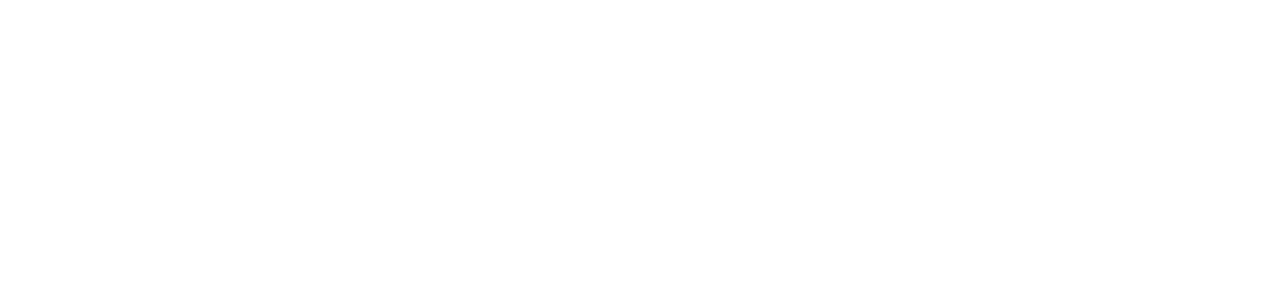
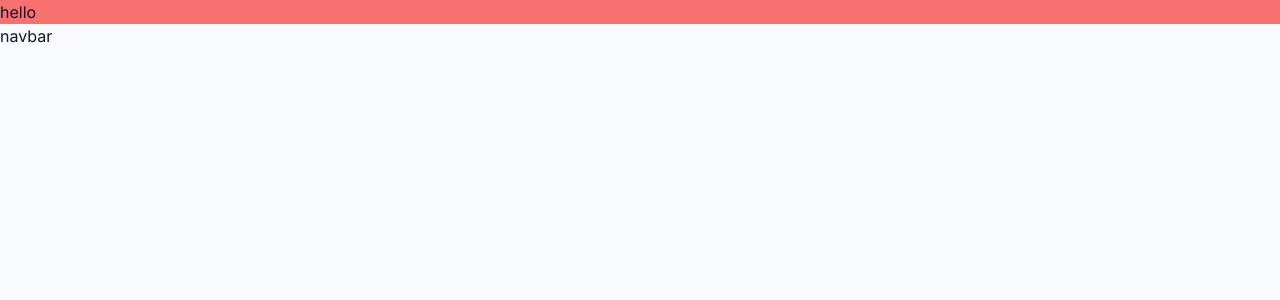
Before and after one commit to Zkirvalidze/similarity_app, a Next.js app: page / in a window 1280 px wide. Shown: the top 300 px of the page. Built offline with nearby package versions, Linux system fonts and the light colour scheme.

Commit message:
reusabble header , added layout

```diff
--- a/src/app/layout.tsx
+++ b/src/app/layout.tsx
@@ -1,18 +1,28 @@
-import './globals.css'
+import '@/styles/globals.css';
+import { cn } from '@/lib/utils';
+import { Inter } from 'next/font/google';
+import Providers from '@/components/Providers';
+import Navbar from '@/components/Navbar';
 
-export const metadata = {
-  title: 'Create Next App',
-  description: 'Generated by create next app',
-}
-
+const inter = Inter({
+  subsets: ['latin'],
+});
 export default function RootLayout({
   children,
 }: {
-  children: React.ReactNode
+  children: React.ReactNode;
 }) {
   return (
-    <html lang="en">
-      <body>{children}</body>
+    <html
+      lang="en"
+      className={cn('bg-white  text-slate-900 antialiased', inter.className)}
+    >
+      <body className="min-h-screen bg-slate-50 dark:bg-slate-900 antialiased">
+        <Providers>{children}</Providers>
+        <Navbar/>
+        {/* allow more hights for mobile devices */}
+        <div className='h-40 md:hidden'/>
+      </body>
     </html>
-  )
+  );
 }
--- a/src/app/page.tsx
+++ b/src/app/page.tsx
@@ -1,12 +1,12 @@
 import Image from 'next/image'
 import { Inter } from 'next/font/google'
 import styles from './page.module.css'
-import Paragraph from './components/ui/Paragraph'
+import Paragraph from '../components/ui/Paragraph'
 
 const inter = Inter({ subsets: ['latin'] })
 
 export default function Home() {
   return (
-   <main className='bg-red-400' ><Paragraph /></main>
+   <main className='bg-red-400' >hello</main>
   )
 }
--- /dev/null
+++ b/src/components/Navbar.tsx
@@ -0,0 +1,11 @@
+import { FC } from "react";
+
+interface NavbarProps {
+
+}
+
+const Navbar: FC<NavbarProps> = ({}) => {
+    return <div>navbar</div>;
+}
+
+export default Navbar;
--- /dev/null
+++ b/src/components/Providers.tsx
@@ -0,0 +1,13 @@
+'use client';
+import { ThemeProvider } from 'next-themes';
+import { ReactNode } from 'react';
+import { SessionProvider } from 'next-auth/react';
+const Providers = ({ children }: { children: ReactNode }) => {
+  return (
+    <ThemeProvider attribute="class" defaultTheme="system" enableSystem>
+      <SessionProvider>{children}</SessionProvider>
+    </ThemeProvider>
+  );
+};
+
+export default Providers;
--- /dev/null
+++ b/src/components/ui/LargeHeading.tsx
@@ -0,0 +1,39 @@
+import { forwardRef, HTMLAttributes } from 'react';
+import { cva, VariantProps } from 'class-variance-authority';
+import { cn } from '@/lib/utils';
+const headingVariants = cva(
+  'text-black dark:text-white text-center lg:text-left font-extrabold leading-tight tracking-tighter',
+  {
+    variants: {
+      size: {
+        default: 'text-4xl md:text-5xl lg:text-6xl',
+        sm: 'text-2xl md:text-3xl lg:text-4xl',
+        lg: 'text-5xl md:text-6xl lg:text-7xl',
+      },
+    },
+    defaultVariants: {
+      size: 'default',
+    },
+  }
+);
+
+interface LargeHeadingProps
+  extends HTMLAttributes<HTMLHeadingElement>,
+    VariantProps<typeof headingVariants> {}
+
+const Paragraph = forwardRef<HTMLHeadingElement, LargeHeadingProps>(
+  ({ className, size, children, ...props }, ref) => {
+    return (
+      <h1
+        ref={ref}
+        {...props}
+        className={cn(headingVariants({ size, className }))}
+      >
+        {children}
+      </h1>
+    );
+  }
+);
+Paragraph.displayName = 'Paragraph';
+
+export default Paragraph;
--- a/src/app/components/ui/Paragraph.tsx
+++ b/src/components/ui/Paragraph.tsx
@@ -1,6 +1,6 @@
-import { FC, forwardRef, HTMLAttributes } from 'react';
+import { forwardRef, HTMLAttributes } from 'react';
 import { cva, VariantProps } from 'class-variance-authority';
-import { cn } from '@/app/libs/utils';
+import { cn } from '@/lib/utils';
 const paragraphVariants = cva(
   'max-w-prose  text-slate-700 dark:text-slate-300 mb-2 text-center',
   {
--- a/tsconfig.json
+++ b/tsconfig.json
@@ -20,7 +20,11 @@
       }
     ],
     "paths": {
-      "@/*": ["./src/*"]
+      "@/*": ["./src/*"],
+      "@/styles/*": ["./src/styles/*"],
+      "@/lib/*": ["./src/lib/*"],
+      "@/components/*": ["./src/components/*"],
+      "@/ui/*": ["./src/components/ui/*"]
     }
   },
   "include": ["next-env.d.ts", "**/*.ts", "**/*.tsx", ".next/types/**/*.ts"],
```
Also changed, not shown: src/lib/utils.ts (renamed from src/app/libs/utils.ts), src/styles/globals.css (renamed from src/app/globals.css).
